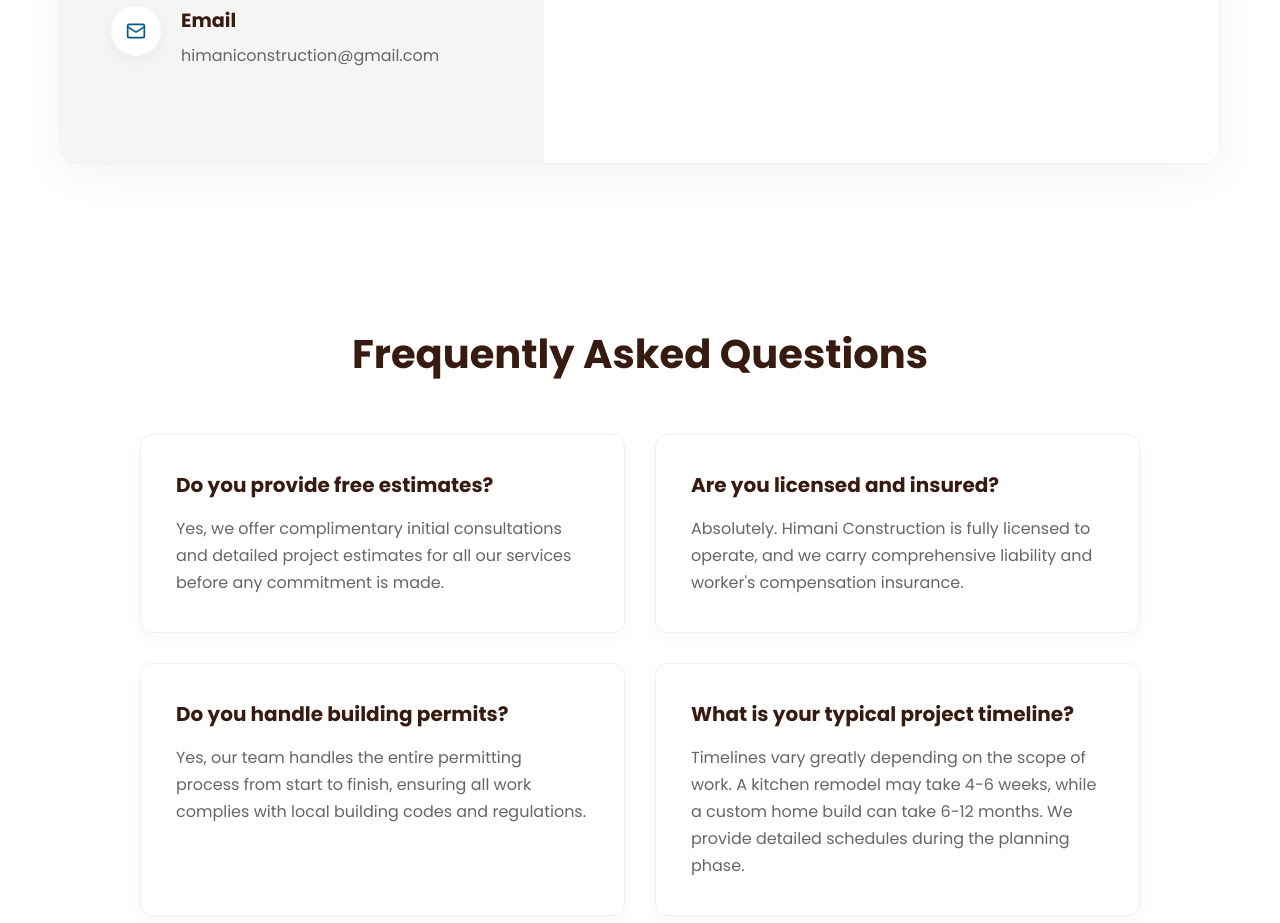
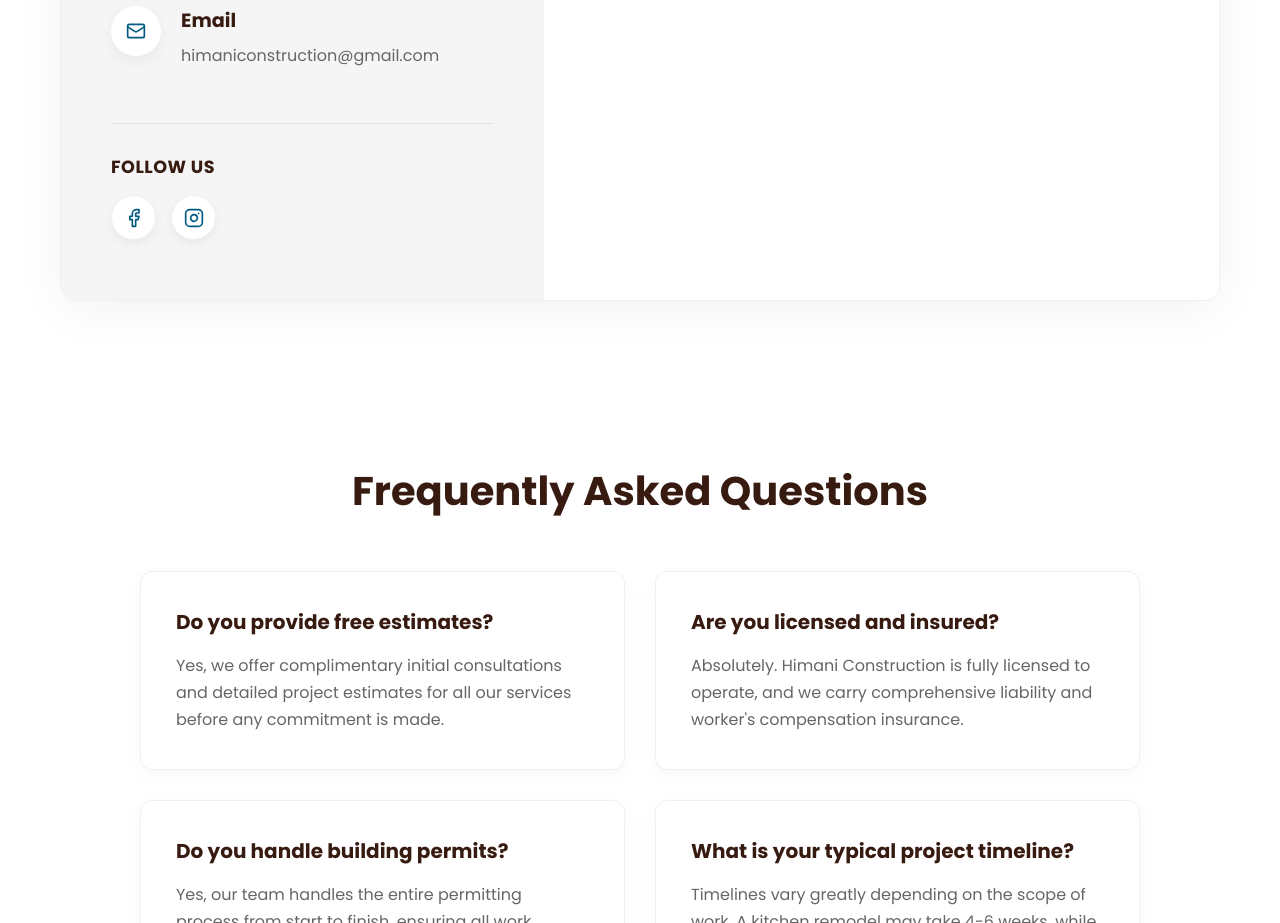
Before and after one commit to shwethainitiative-source/Himani-Construction, a React (Vite) app: page /contact in a window 1280 px wide. Shown: the part 1240-2163 px from the top of the page. Built offline with nearby package versions, Linux system fonts and the light colour scheme.

Commit message:
style: update social media links in footer and contact page

```diff
--- a/src/components/Footer.jsx
+++ b/src/components/Footer.jsx
@@ -12,12 +12,12 @@ const Footer = () => {
             Building your dreams into reality with precision, quality, and modern design.
           </p>
           <div className="social-icons">
-            <a href="#" className="social-icon" aria-label="Facebook">
+            <a href="https://www.facebook.com/share/1NviWYgbKa/" target="_blank" rel="noopener noreferrer" className="social-icon" aria-label="Facebook">
               <svg xmlns="http://www.w3.org/2000/svg" width="18" height="18" viewBox="0 0 24 24" fill="none" stroke="currentColor" strokeWidth="2" strokeLinecap="round" strokeLinejoin="round" className="lucide lucide-facebook">
                 <path d="M18 2h-3a5 5 0 0 0-5 5v3H7v4h3v8h4v-8h3l1-4h-4V7a1 1 0 0 1 1-1h3z"/>
               </svg>
             </a>
-            <a href="#" className="social-icon" aria-label="Instagram">
+            <a href="https://www.instagram.com/ashok_6387?utm_source=qr&igsh=azh1a3FrejQ4b2Jw" target="_blank" rel="noopener noreferrer" className="social-icon" aria-label="Instagram">
               <svg xmlns="http://www.w3.org/2000/svg" width="18" height="18" viewBox="0 0 24 24" fill="none" stroke="currentColor" strokeWidth="2" strokeLinecap="round" strokeLinejoin="round" className="lucide lucide-instagram">
                 <rect width="20" height="20" x="2" y="2" rx="5" ry="5"/>
                 <path d="M16 11.37A4 4 0 1 1 12.63 8 4 4 0 0 1 16 11.37z"/>
--- a/src/pages/ContactUs.css
+++ b/src/pages/ContactUs.css
@@ -260,3 +260,46 @@ textarea.form-control {
   cursor: not-allowed;
   transform: none;
 }
+
+/* Contact Social Media Styles */
+.contact-social-wrapper {
+  margin-top: 20px;
+  padding-top: 30px;
+  border-top: 1px solid rgba(0, 0, 0, 0.08);
+}
+
+.contact-social-wrapper h4 {
+  font-size: 1.1rem;
+  color: var(--color-dark-brown);
+  margin-bottom: 15px;
+  font-weight: 700;
+  text-transform: uppercase;
+  letter-spacing: 0.5px;
+}
+
+.contact-social-icons {
+  display: flex;
+  gap: 15px;
+}
+
+.contact-social-icon {
+  background-color: var(--color-white);
+  color: var(--color-sky-blue);
+  width: 45px;
+  height: 45px;
+  display: flex;
+  align-items: center;
+  justify-content: center;
+  border-radius: 50%;
+  box-shadow: 0 4px 10px rgba(0, 0, 0, 0.05);
+  transition: all 0.3s cubic-bezier(0.4, 0, 0.2, 1);
+  border: 1px solid #f0f0f0;
+}
+
+.contact-social-icon:hover {
+  background-color: var(--color-sky-blue);
+  color: var(--color-white);
+  transform: translateY(-3px);
+  box-shadow: 0 8px 20px rgba(2, 89, 129, 0.2);
+  border-color: var(--color-sky-blue);
+}
--- a/src/pages/ContactUs.jsx
+++ b/src/pages/ContactUs.jsx
@@ -1,7 +1,7 @@
 import React, { useEffect, useState } from 'react';
 import { useLocation } from 'react-router-dom';
 import './ContactUs.css';
-import { MapPin, Building2, Phone, Mail } from 'lucide-react';
+import { MapPin, Building2, Phone, Mail, Facebook, Instagram } from 'lucide-react';
 
 
 const ContactUs = () => {
@@ -176,6 +176,18 @@ const ContactUs = () => {
                   <p>himaniconstruction@gmail.com<br /></p>
                 </div>
               </div>
+
+              <div className="contact-social-wrapper">
+                <h4>Follow Us</h4>
+                <div className="contact-social-icons">
+                  <a href="https://www.facebook.com/share/1NviWYgbKa/" target="_blank" rel="noopener noreferrer" className="contact-social-icon" aria-label="Facebook">
+                    <Facebook size={20} />
+                  </a>
+                  <a href="https://www.instagram.com/ashok_6387?utm_source=qr&igsh=azh1a3FrejQ4b2Jw" target="_blank" rel="noopener noreferrer" className="contact-social-icon" aria-label="Instagram">
+                    <Instagram size={20} />
+                  </a>
+                </div>
+              </div>
             </div>
 
             {/* Form */}
```
